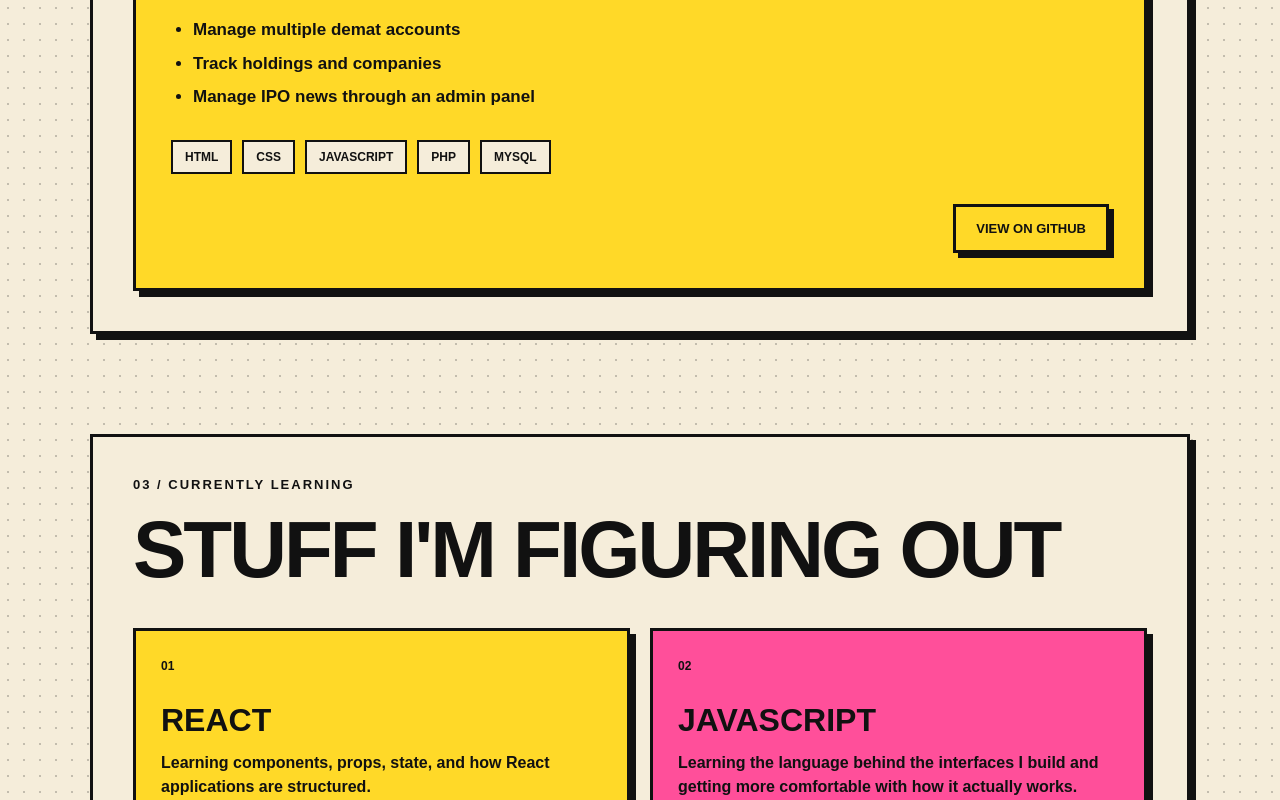
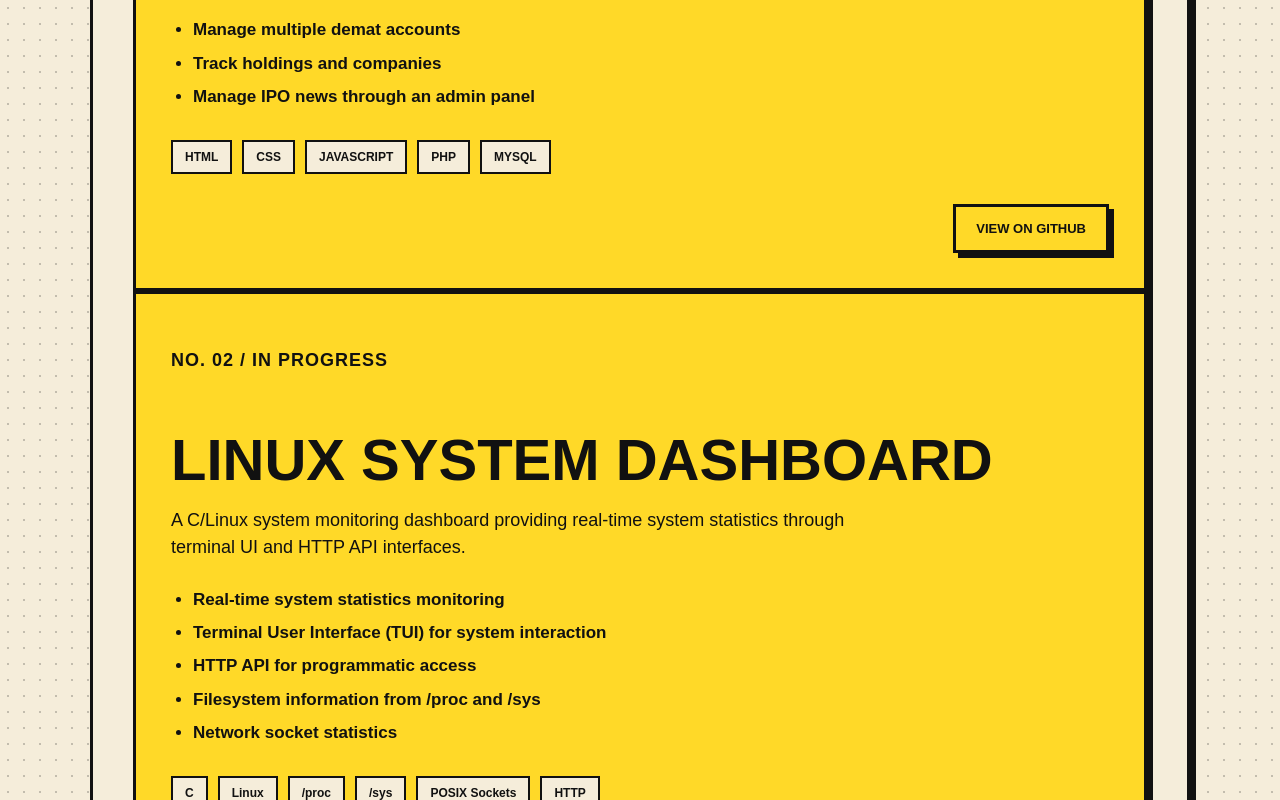
Before and after one commit to sabinaya-404/portfolio, a React (Vite) app: page / in a window 1280 px wide. Shown: the part 2000-2800 px from the top of the page. Built offline with nearby package versions, Linux system fonts and the light colour scheme.

Commit message:
feat: add linux system dashboard

```diff
--- a/src/components/Projects.jsx
+++ b/src/components/Projects.jsx
@@ -31,6 +31,35 @@ function Projects() {
     className="project-link" target = "_blank" rel = "noopener noreferrer">VIEW ON GITHUB</a>
   </div>
 </div>
+<div className="project-card">
+  <div className="project-top">
+    <p className="project-number">NO. 02 / IN PROGRESS</p>
+  </div>
+  <h3>LINUX SYSTEM DASHBOARD</h3>
+<p className="project-description">
+  A C/Linux system monitoring dashboard providing real-time system statistics
+  through terminal UI and HTTP API interfaces.
+</p>
+<ul className="project-features">
+  <li>Real-time system statistics monitoring</li>
+  <li>Terminal User Interface (TUI) for system interaction</li>
+  <li>HTTP API for programmatic access</li>
+  <li>Filesystem information from /proc and /sys</li>
+  <li>Network socket statistics</li>
+</ul>
+  <div className="project-tags">
+    <span>C</span>
+    <span>Linux</span>
+    <span>/proc</span>
+    <span>/sys</span>
+    <span>POSIX Sockets</span>
+    <span>HTTP</span>
+  </div>
+  <div className="project-bottom">
+    <a href="https://github.com/sabinaya-404/Linux_System_Dashboard"
+    className="project-link" target = "_blank" rel = "noopener noreferrer">VIEW ON GITHUB</a>
+  </div>
+</div>
       </section>
     )
 }
```
